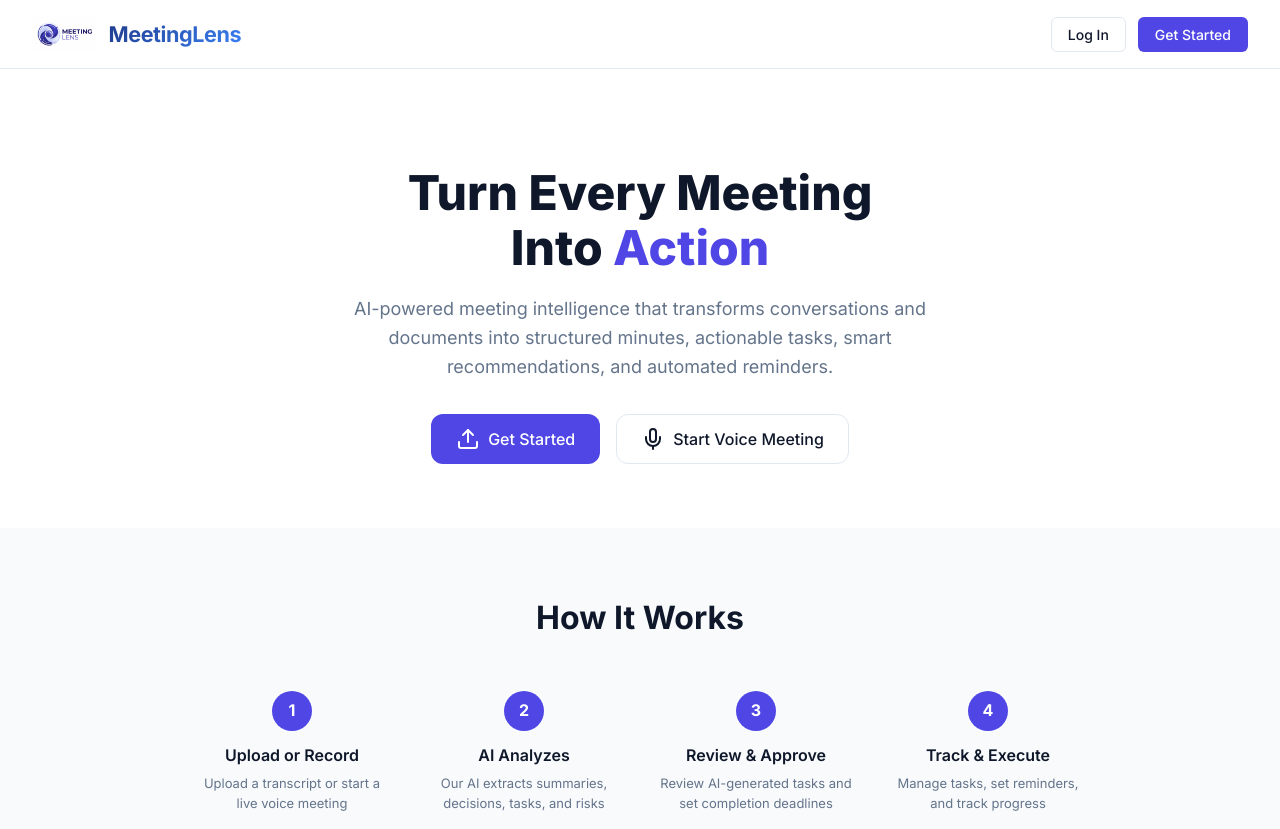
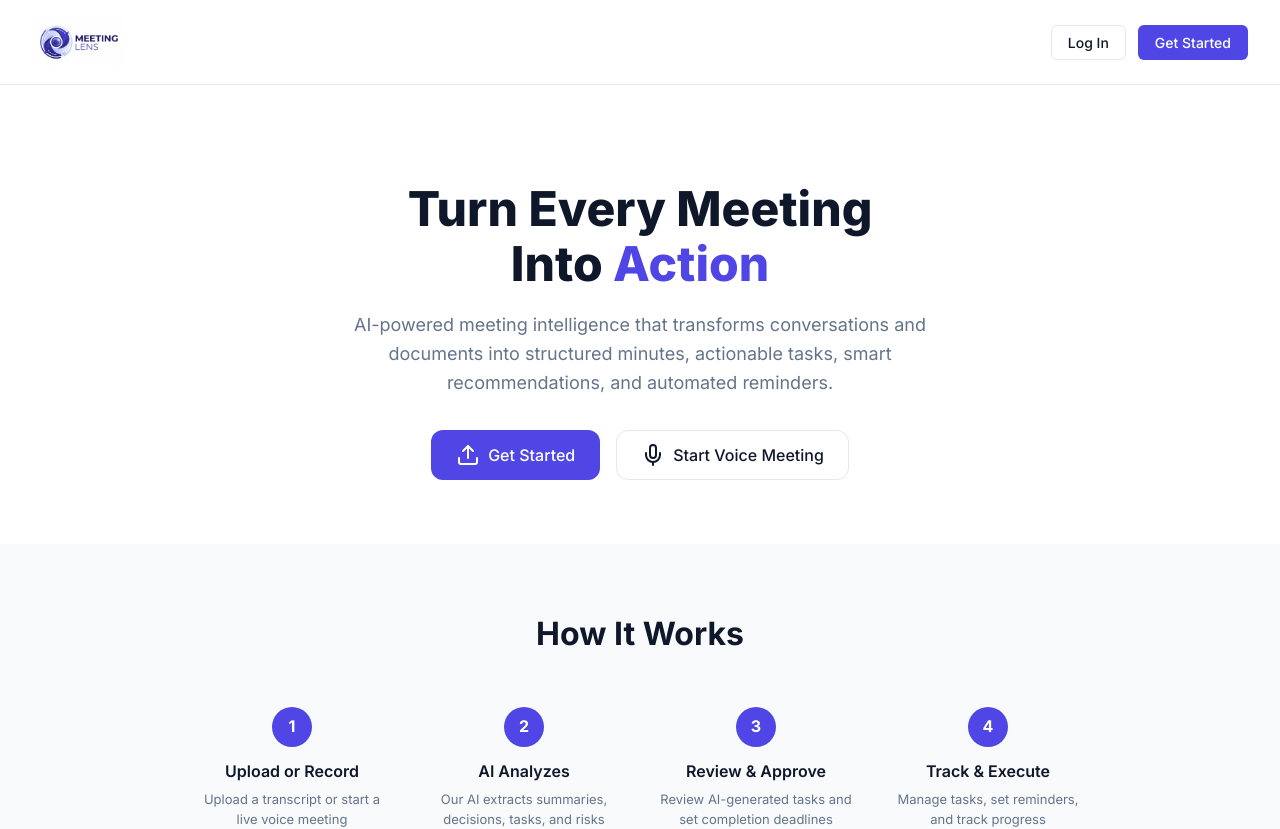
Before and after one commit to c-neel/MeetingLens, a React (Vite) app in the folder my-react-app/: page / in a window 1280 px wide. Shown: the top 829 px of the page. Built offline with nearby package versions, Linux system fonts and the light colour scheme.

Commit message:
style: remove duplicate logo text, enlarge logo, and make logo clickable to redirect to landing page

```diff
--- a/my-react-app/src/components/Sidebar.jsx
+++ b/my-react-app/src/components/Sidebar.jsx
@@ -1,13 +1,14 @@
 import React from 'react';
-import { NavLink } from 'react-router-dom';
+import { NavLink, Link } from 'react-router-dom';
 import { LayoutDashboard, PlusCircle, Mic, Video, Calendar, CheckSquare, FileBarChart, Settings, User, Sparkles } from 'lucide-react';
 
 export default function Sidebar() {
   return (
     <div className="sidebar">
-      <div className="sidebar-logo" style={{ display: 'flex', alignItems: 'center', gap: '0.75rem', padding: '0.5rem 0' }}>
-        <img src="/logo.png" alt="MeetingLens Logo" style={{ height: '36px', width: 'auto', objectFit: 'contain' }} />
-        <span style={{ fontWeight: 700, fontSize: '1.25rem', letterSpacing: '-0.02em', background: 'linear-gradient(135deg, #1e3a8a, #3b82f6)', WebkitBackgroundClip: 'text', WebkitTextFillColor: 'transparent' }}>MeetingLens</span>
+      <div className="sidebar-logo" style={{ padding: '0.5rem 0' }}>
+        <Link to="/" title="Go to Landing Page" style={{ display: 'inline-flex', alignItems: 'center' }}>
+          <img src="/logo.png" alt="MeetingLens Logo" style={{ height: '52px', width: 'auto', objectFit: 'contain', cursor: 'pointer', transition: 'transform 0.2s' }} />
+        </Link>
       </div>
 
       <div className="nav-section-label">Main</div>
--- a/my-react-app/src/pages/Auth.jsx
+++ b/my-react-app/src/pages/Auth.jsx
@@ -1,5 +1,5 @@
 import React, { useState } from 'react';
-import { useNavigate, useLocation } from 'react-router-dom';
+import { useNavigate, useLocation, Link } from 'react-router-dom';
 import { Info, UserPlus } from 'lucide-react';
 
 export default function Auth() {
@@ -228,8 +228,9 @@ export default function Auth() {
             flexDirection: 'column'
           }}>
             <div style={{ textAlign: 'center', marginBottom: '1.5rem' }}>
-              <img src="/logo.png" alt="MeetingLens Logo" style={{ height: '48px', margin: '0 auto 0.75rem auto', display: 'block', objectFit: 'contain' }} />
-              <h1 style={{ fontFamily: 'Manrope, sans-serif', fontSize: '24px', fontWeight: 700, color: '#0b1c30', margin: '0 0 0.25rem 0' }}>MeetingLens</h1>
+              <Link to="/" title="Go to Landing Page" style={{ display: 'inline-block' }}>
+                <img src="/logo.png" alt="MeetingLens Logo" style={{ height: '56px', margin: '0 auto 0.5rem auto', display: 'block', objectFit: 'contain', cursor: 'pointer' }} />
+              </Link>
               <p style={{ fontSize: '15px', color: '#424754', margin: 0 }}>Create your MeetingLens account</p>
             </div>
 
@@ -346,7 +347,9 @@ export default function Auth() {
 
             {/* Header */}
             <div style={{ display: 'flex', flexDirection: 'column', gap: '0.5rem', textAlign: 'center', alignItems: 'center' }}>
-              <img src="/logo.png" alt="MeetingLens Logo" style={{ height: '52px', objectFit: 'contain', marginBottom: '0.25rem' }} />
+              <Link to="/" title="Go to Landing Page">
+                <img src="/logo.png" alt="MeetingLens Logo" style={{ height: '56px', objectFit: 'contain', marginBottom: '0.25rem', cursor: 'pointer' }} />
+              </Link>
               <h1 style={{ fontSize: '24px', fontWeight: 700, color: '#0f172a', margin: 0 }}>
                 Welcome to MeetingLens
               </h1>
--- a/my-react-app/src/pages/ForgotPassword.jsx
+++ b/my-react-app/src/pages/ForgotPassword.jsx
@@ -186,8 +186,9 @@ export default function ForgotPassword() {
 
           {/* Brand Header */}
           <div style={{ textAlign: 'center', marginBottom: '1.25rem' }}>
-            <img src="/logo.png" alt="MeetingLens Logo" style={{ height: '44px', margin: '0 auto 0.25rem auto', display: 'block', objectFit: 'contain' }} />
-            <span style={{ fontWeight: 700, fontSize: '1.25rem', letterSpacing: '-0.02em', background: 'linear-gradient(135deg, #1e3a8a, #3b82f6)', WebkitBackgroundClip: 'text', WebkitTextFillColor: 'transparent' }}>MeetingLens</span>
+            <Link to="/" title="Go to Landing Page">
+              <img src="/logo.png" alt="MeetingLens Logo" style={{ height: '52px', margin: '0 auto', display: 'block', objectFit: 'contain', cursor: 'pointer' }} />
+            </Link>
           </div>
 
           {/* STEP 1: REQUEST OTP */}
--- a/my-react-app/src/pages/LandingPage.jsx
+++ b/my-react-app/src/pages/LandingPage.jsx
@@ -1,5 +1,5 @@
 import React from 'react';
-import { useNavigate } from 'react-router-dom';
+import { useNavigate, Link } from 'react-router-dom';
 import { Zap, Upload, Mic, CheckSquare, BarChart3, FileText, Shield, ArrowRight } from 'lucide-react';
 
 export default function LandingPage() {
@@ -8,10 +8,9 @@ export default function LandingPage() {
   return (
     <div className="landing-page">
       <nav className="landing-nav">
-        <div style={{ display: 'flex', alignItems: 'center', gap: '0.75rem' }}>
-          <img src="/logo.png" alt="MeetingLens Logo" style={{ height: '36px', width: 'auto', objectFit: 'contain' }} />
-          <span style={{ fontWeight: 700, fontSize: '1.35rem', letterSpacing: '-0.02em', background: 'linear-gradient(135deg, #1e3a8a, #3b82f6)', WebkitBackgroundClip: 'text', WebkitTextFillColor: 'transparent' }}>MeetingLens</span>
-        </div>
+        <Link to="/" style={{ display: 'inline-flex', alignItems: 'center' }}>
+          <img src="/logo.png" alt="MeetingLens Logo" style={{ height: '52px', width: 'auto', objectFit: 'contain', cursor: 'pointer' }} />
+        </Link>
         <div style={{ display: 'flex', gap: '0.75rem' }}>
           <button className="btn btn-outline" onClick={() => navigate('/login')}>Log In</button>
           <button className="btn btn-primary" onClick={() => navigate('/login')}>Get Started</button>
```
